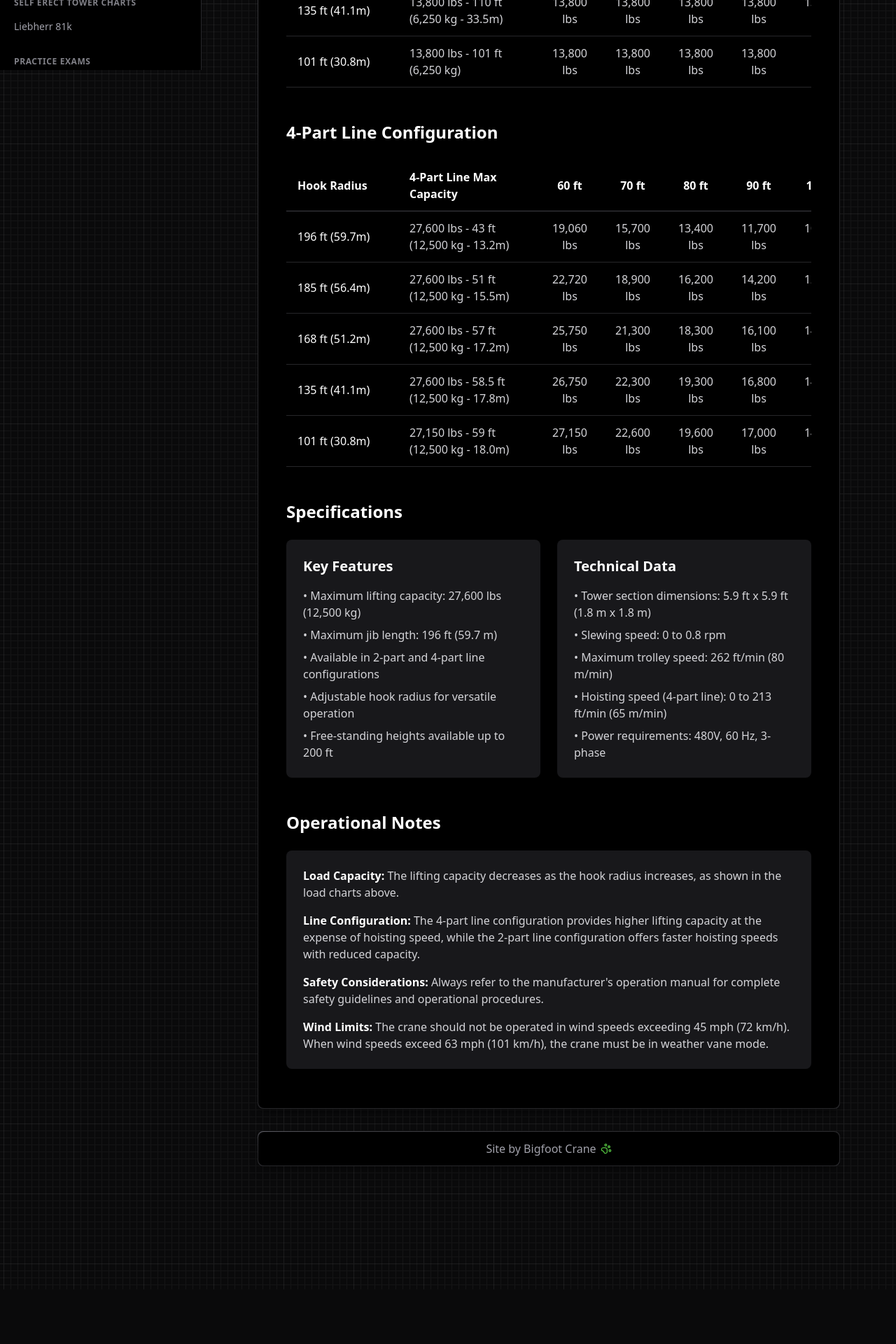
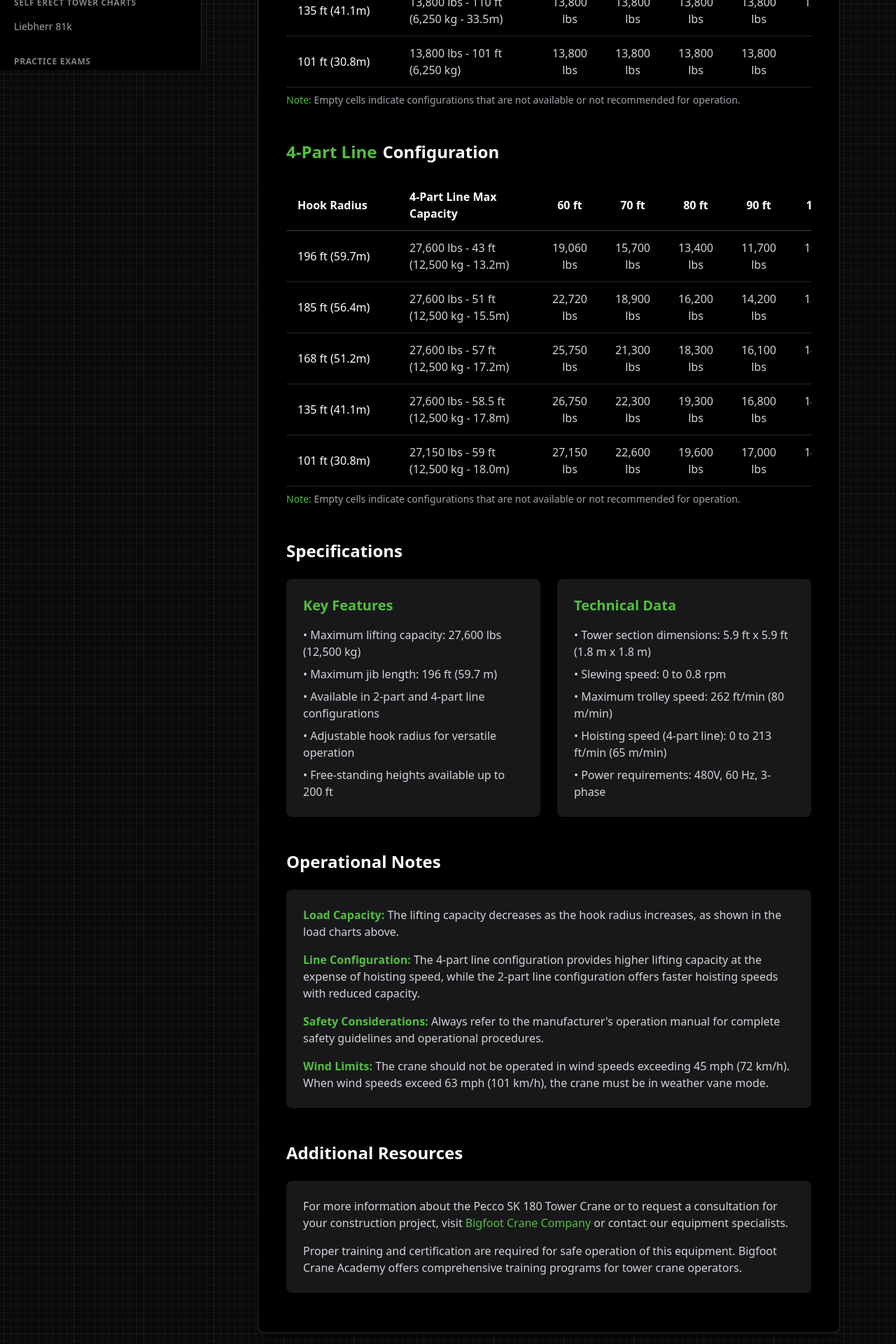
Before and after one commit to ArsCodeAmatoria/lilfoot, a Next.js app: page /pecco-sk-180 in a window 1280 px wide. Shown: the part 700-2620 px from the top of the page at 70% size. Before the commit the page ends 2542 px from the top, so only its background shows below. Built offline with nearby package versions, Linux system fonts and the light colour scheme.

Commit message:
Add highlight color to Pecco SK 180 page and include additional resources section

```diff
--- a/app/pecco-sk-180/page.tsx
+++ b/app/pecco-sk-180/page.tsx
@@ -17,7 +17,10 @@ export default function PeccoSK180Page() {
       <div className="space-y-12">
         {/* 2-Part Line Configuration */}
         <section>
-          <h2 className="text-2xl font-bold text-white mb-6">2-Part Line Configuration</h2>
+          <h2 className="text-2xl font-bold text-white mb-6">
+            <span className="mr-2 text-highlight">2-Part Line</span>
+            Configuration
+          </h2>
           <div className="overflow-x-auto">
             <table className="w-full border-collapse bg-black">
               <thead>
@@ -151,11 +154,17 @@ export default function PeccoSK180Page() {
               </tbody>
             </table>
           </div>
+          <div className="mt-2 text-sm text-gray-400">
+            <span className="text-highlight font-medium">Note:</span> Empty cells indicate configurations that are not available or not recommended for operation.
+          </div>
         </section>
 
         {/* 4-Part Line Configuration */}
         <section>
-          <h2 className="text-2xl font-bold text-white mb-6">4-Part Line Configuration</h2>
+          <h2 className="text-2xl font-bold text-white mb-6">
+            <span className="mr-2 text-highlight">4-Part Line</span>
+            Configuration
+          </h2>
           <div className="overflow-x-auto">
             <table className="w-full border-collapse bg-black">
               <thead>
@@ -289,6 +298,9 @@ export default function PeccoSK180Page() {
               </tbody>
             </table>
           </div>
+          <div className="mt-2 text-sm text-gray-400">
+            <span className="text-highlight font-medium">Note:</span> Empty cells indicate configurations that are not available or not recommended for operation.
+          </div>
         </section>
 
         {/* Crane Information */}
@@ -296,7 +308,7 @@ export default function PeccoSK180Page() {
           <h2 className="text-2xl font-bold text-white mb-6">Specifications</h2>
           <div className="grid grid-cols-1 md:grid-cols-2 gap-6">
             <div className="bg-gray-900 p-6 rounded-lg">
-              <h3 className="text-xl font-bold text-white mb-4">Key Features</h3>
+              <h3 className="text-xl font-bold text-highlight mb-4">Key Features</h3>
               <ul className="space-y-2 text-gray-300">
                 <li>• Maximum lifting capacity: 27,600 lbs (12,500 kg)</li>
                 <li>• Maximum jib length: 196 ft (59.7 m)</li>
@@ -306,7 +318,7 @@ export default function PeccoSK180Page() {
               </ul>
             </div>
             <div className="bg-gray-900 p-6 rounded-lg">
-              <h3 className="text-xl font-bold text-white mb-4">Technical Data</h3>
+              <h3 className="text-xl font-bold text-highlight mb-4">Technical Data</h3>
               <ul className="space-y-2 text-gray-300">
                 <li>• Tower section dimensions: 5.9 ft x 5.9 ft (1.8 m x 1.8 m)</li>
                 <li>• Slewing speed: 0 to 0.8 rpm</li>
@@ -324,26 +336,41 @@ export default function PeccoSK180Page() {
           <div className="bg-gray-900 p-6 rounded-lg text-gray-300">
             <ul className="space-y-4">
               <li>
-                <span className="text-white font-semibold">Load Capacity:</span> The lifting capacity decreases as the
+                <span className="text-highlight font-semibold">Load Capacity:</span> The lifting capacity decreases as the
                 hook radius increases, as shown in the load charts above.
               </li>
               <li>
-                <span className="text-white font-semibold">Line Configuration:</span> The 4-part line configuration
+                <span className="text-highlight font-semibold">Line Configuration:</span> The 4-part line configuration
                 provides higher lifting capacity at the expense of hoisting speed, while the 2-part line
                 configuration offers faster hoisting speeds with reduced capacity.
               </li>
               <li>
-                <span className="text-white font-semibold">Safety Considerations:</span> Always refer to the
+                <span className="text-highlight font-semibold">Safety Considerations:</span> Always refer to the
                 manufacturer's operation manual for complete safety guidelines and operational procedures.
               </li>
               <li>
-                <span className="text-white font-semibold">Wind Limits:</span> The crane should not be operated in
+                <span className="text-highlight font-semibold">Wind Limits:</span> The crane should not be operated in
                 wind speeds exceeding 45 mph (72 km/h). When wind speeds exceed 63 mph (101 km/h), the crane
                 must be in weather vane mode.
               </li>
             </ul>
           </div>
         </section>
+
+        {/* Additional Resources */}
+        <section>
+          <h2 className="text-2xl font-bold text-white mb-6">Additional Resources</h2>
+          <div className="bg-gray-900 p-6 rounded-lg text-gray-300">
+            <p className="mb-4">
+              For more information about the Pecco SK 180 Tower Crane or to request a consultation for your construction project,
+              visit <a href="https://bigfootcrane.com/" className="text-highlight hover:underline" target="_blank" rel="noopener noreferrer">Bigfoot Crane Company</a> or contact our equipment specialists.
+            </p>
+            <p>
+              Proper training and certification are required for safe operation of this equipment. Bigfoot Crane Academy offers
+              comprehensive training programs for tower crane operators.
+            </p>
+          </div>
+        </section>
       </div>
     </div>
   );
```
